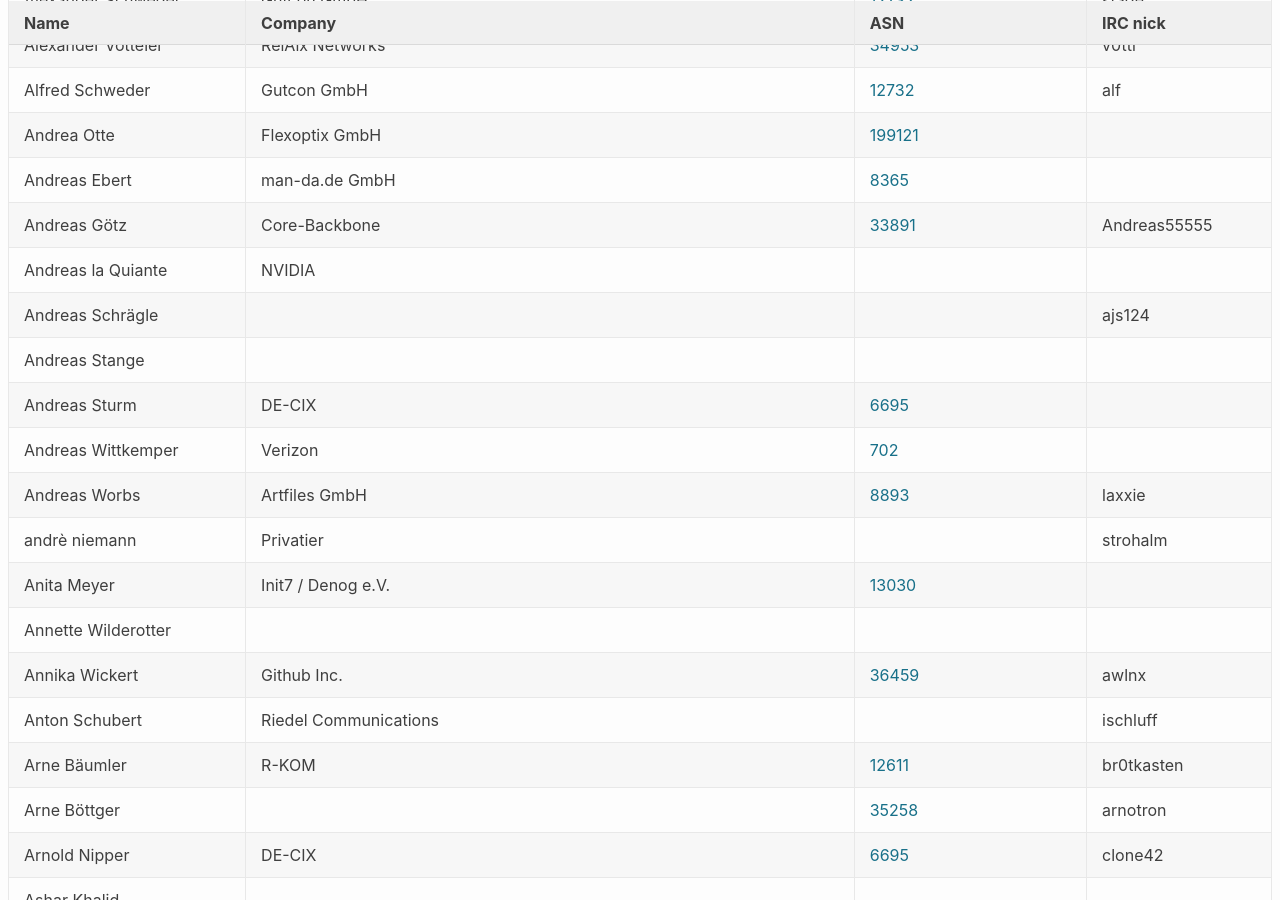
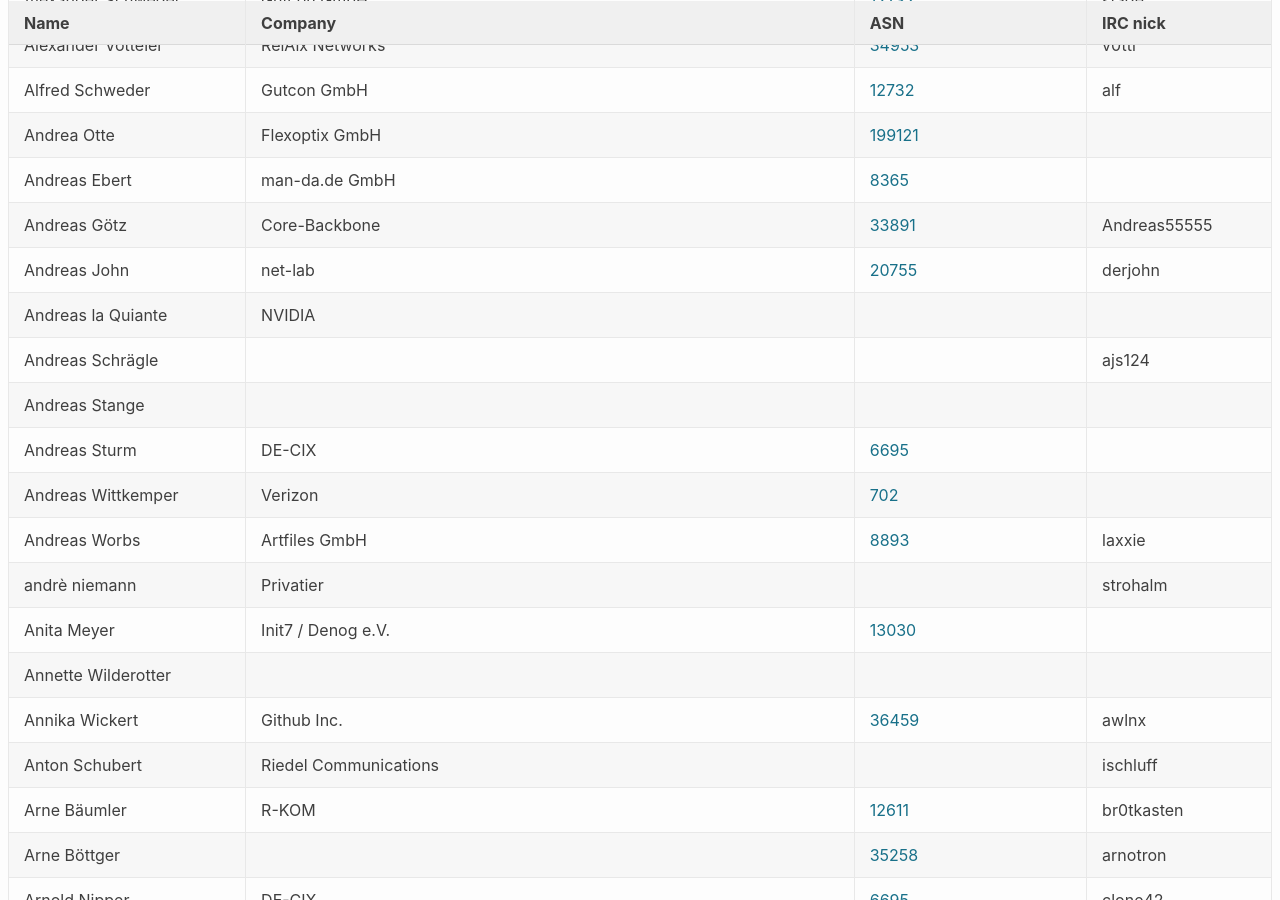
Before and after one commit to denog/pretix-attendeelist, a Jekyll site: the page built from denog13/index.markdown, in a window 1280 px wide and 900 px high, scrolled down 436 px. Built offline with Jekyll 4.4.1, drawn with Linux system fonts in a browser that asks for light colours.

Commit message:
Latest data: Fri Oct 22 08:50:00 UTC 2021

```diff
--- a/_data/attendees_denog13.json
+++ b/_data/attendees_denog13.json
@@ -84,6 +84,12 @@
     "asn": "33891"
   },
   {
+    "name": "Andreas John",
+    "company": "net-lab",
+    "irc": "derjohn",
+    "asn": "AS20755"
+  },
+  {
     "name": "Andreas la Quiante",
     "company": "NVIDIA",
     "irc": null,
@@ -1158,6 +1164,12 @@
     "asn": null
   },
   {
+    "name": "Jan-Tristan Kruse",
+    "company": null,
+    "irc": null,
+    "asn": null
+  },
+  {
     "name": "Jan Walzer",
     "company": "Cloudical Germany",
     "irc": "iQ",
```
